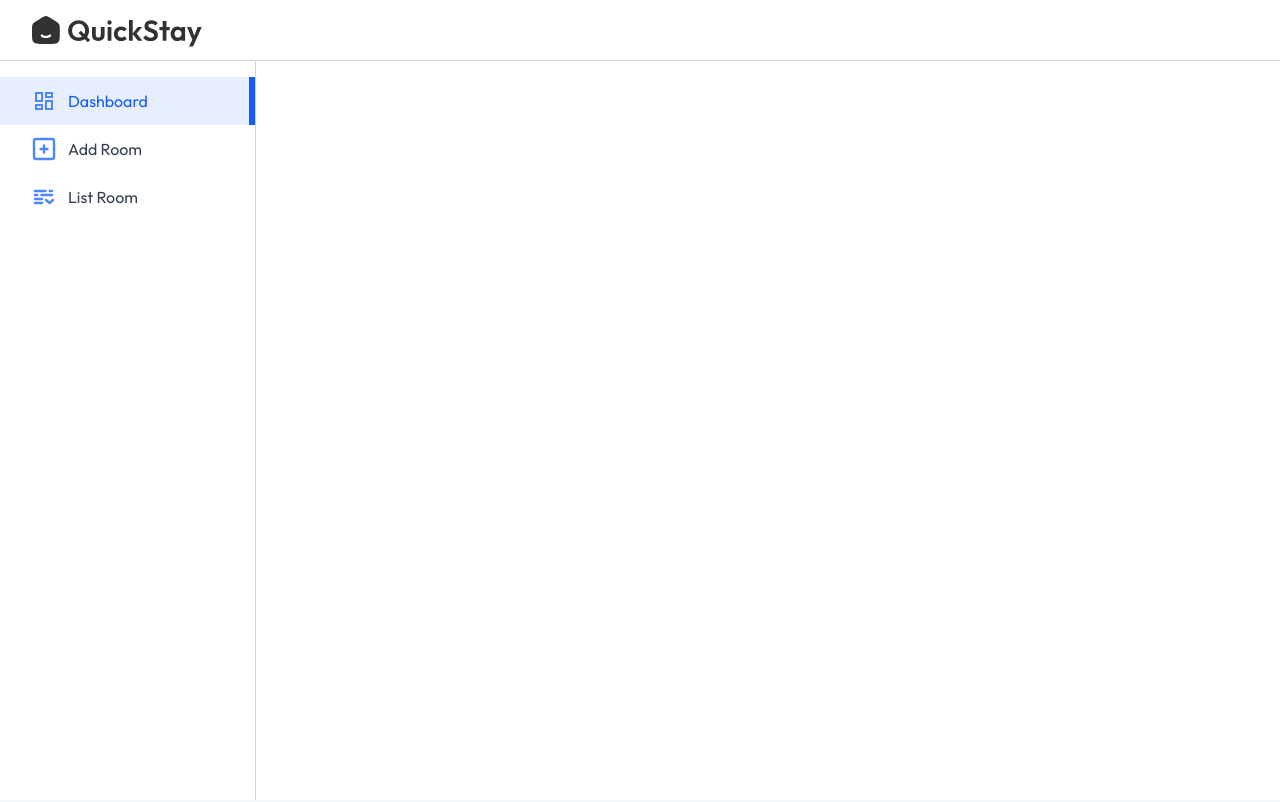
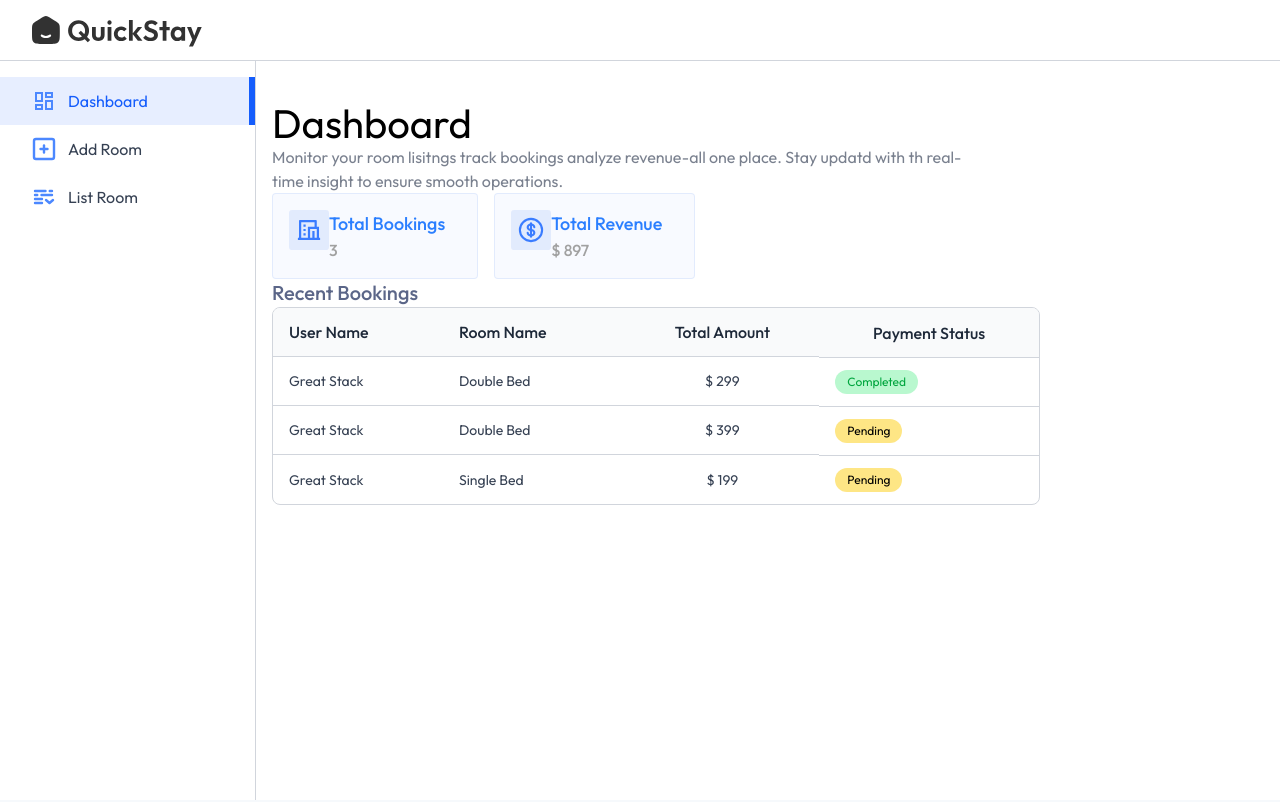
Before and after one commit to IshantRaut/HotelBooking, a React (Vite) app in the folder client/: page /owner in a window 1280 px wide. Shown: the top 802 px of the page. Built offline with nearby package versions, Linux system fonts and the light colour scheme; a web font is replaced by a local one.

Commit message:
DashBoard Page Created

```diff
--- a/client/src/App.jsx
+++ b/client/src/App.jsx
@@ -8,6 +8,7 @@ import RoomDetails from './pages/RoomDetails';
 import MyBookings from './pages/MyBookings';
 import HotelReg from './components/HotelReg';
 import Layout from './pages/hotelOwner/Layout';
+import Dashboard from './pages/hotelOwner/Dashboard';
 function App() {
 
   const isOwenerPath = useLocation().pathname.includes('/owner');
@@ -25,7 +26,7 @@ function App() {
         <Route path="/rooms/:id" element={<RoomDetails />} />
         <Route path="/my-bookings" element={<MyBookings />} />
         <Route path='/owner' element={<Layout />}>
-
+          <Route index element={<Dashboard/>} />
         </Route>
       </Routes>
 
--- a/client/src/pages/hotelOwner/Dashboard.jsx
+++ b/client/src/pages/hotelOwner/Dashboard.jsx
@@ -1,11 +1,87 @@
-import React from 'react'
+import React, { useState } from "react";
+import Title from "../../components/Title";
+import { assets, dashboardDummyData } from "../../assets/assets";
+const Dashboard = () => {
+  const [dashboardData, setDashboardData] = useState(dashboardDummyData);
 
-const Dashboard = () => {
   return (
     <div>
+      <Title
+        align="left"
+        font="outfit"
+        title="Dashboard"
+        subTitle="Monitor your room lisitngs track bookings analyze revenue-all one place. Stay updatd with th real-time insight to ensure smooth operations."
+      />
 
+      <div className="flex gap-4 my-8">
+        <div className="bg-primary/3 border border-primary/10 rounded flex p-4 pr-8">
+          <img
+            src={assets.totalBookingIcon}
+            alt=""
+            className="max-sm:hidden h-10"
+          />
+          <div className="flex flex-col sm:ml-4 font-medium">
+            <p className="text-blue-500 text-lg">Total Bookings</p>
+            <p className="text-neutral-400 text-base">
+              {dashboardData.totalBookings}
+            </p>
+          </div>
+        </div>
+
+        <div className="bg-primary/3 border border-primary/10 rounded flex p-4 pr-8">
+          <img
+            src={assets.totalRevenueIcon}
+            alt=""
+            className="max-sm:hidden h-10"
+          />
+          <div className="flex flex-col sm:ml-4 font-medium">
+            <p className="text-blue-500 text-lg">Total Revenue</p>
+            <p className="text-neutral-400 text-base">
+              $ {dashboardData.totalRevenue}
+            </p>
+          </div>
+        </div>
+      </div>
+
+      <h2 className="text-xl text-blue-950/70 font-medium mb-5">
+        Recent Bookings
+      </h2>
+
+      <div className="w-full max-w-3xl text-left border border-gray-300 rounded-lg max-h-80 overflow-y-scroll">
+        <table className="w-full">
+          <thead className="bg-gray-50">
+            <tr>
+              <th className="py-3 px-4 text-gray-800 font-medium">User Name</th>
+              <th className="py-3 px-4 text-gray-800 font-medium max-sm:hidden">Room Name</th>
+              <th className="py-3 px-4 text-gray-800 font-medium text-center">Total Amount</th>
+              <th className="py-3 px-4 text-gray-800 font-medium text-center">Payment Status</th>
+            </tr>
+          </thead>
+          <tbody className="text-sm">
+            {dashboardData.bookings.map((item,index)=>(
+              <tr key={index}>
+                  <td className="py-3 px-4 text-gray-700 border-t border-gray-300">
+                    {item.user.username}
+                  </td>
+                  <td className="py-3 px-4 text-gray-700 border-t border-gray-300 max-sm:hidden">
+                    {item.room.roomType}
+                  </td>
+                  <td className="py-3 px-4 text-gray-700 border-t border-gray-300 text-center">
+                   $ {item.totalPrice}
+                  </td>
+                  <td className="py-3 px-4 border-t border-gray-300 flex">
+                   <button className={`py-1 px-3 text-xs rounded-full mx-auto ${item.isPaid ? 'bg-green-200 text-green-600' : 'bg-amber-200 text-yellow-6000'}`}>
+                    {item.isPaid?'Completed' : 'Pending'}
+                   </button>
+                  </td>
+              </tr>
+            ))}
+
+          </tbody>
+        </table>
+      </div>
     </div>
-  )
-}
+  );
+};
 
-export default Dashboard
+export default Dashboard;
```
